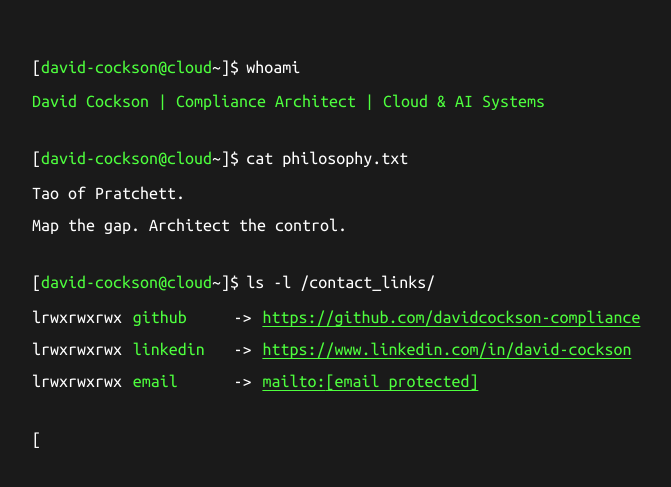
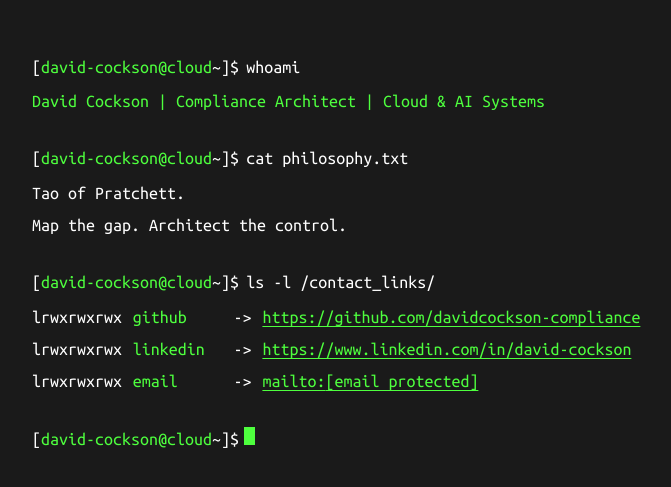
Before and after one commit to davidcockson-compliance/david-cockson-site, a plain HTML site: page index.html in a window 1280 px wide. Shown: the part 147-634 px from the top of the page, without its empty margins (198-869 px from the left). Drawn offline with Linux system fonts and the light colour scheme.

Commit message:
Update prompt line with user email and cursor

```diff
--- a/index.html
+++ b/index.html
@@ -153,6 +153,7 @@
         </div>
       </div>
     </div>
-
     <div class="prompt-line">
-      <span class="prompt-bracket">[</span><span class="prompt-user
+       <span class="prompt-bracket">[</span><span class="prompt-user">david-cockson@cloud</span><span class="prompt-bracket"> ~]$</span>
+       <span class="cursor"></span>
+    </div>
```
